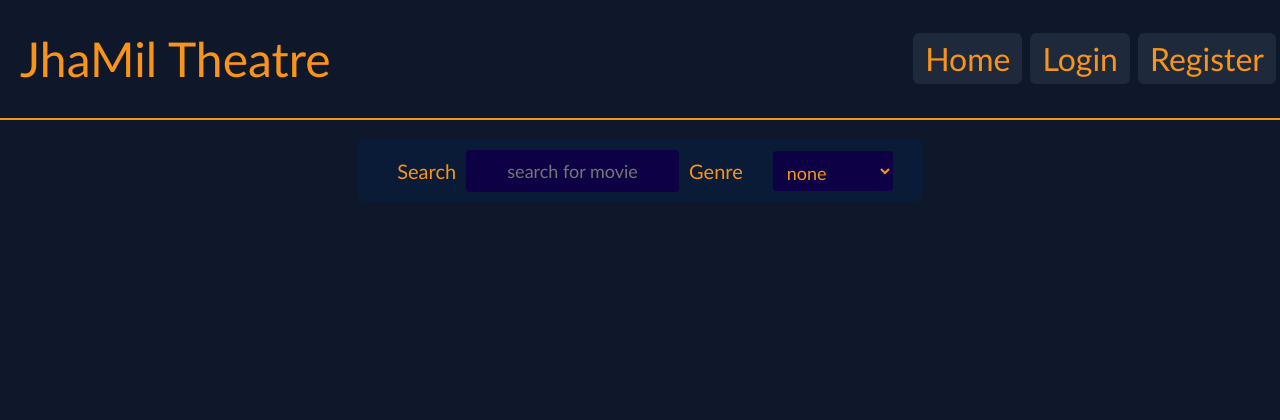
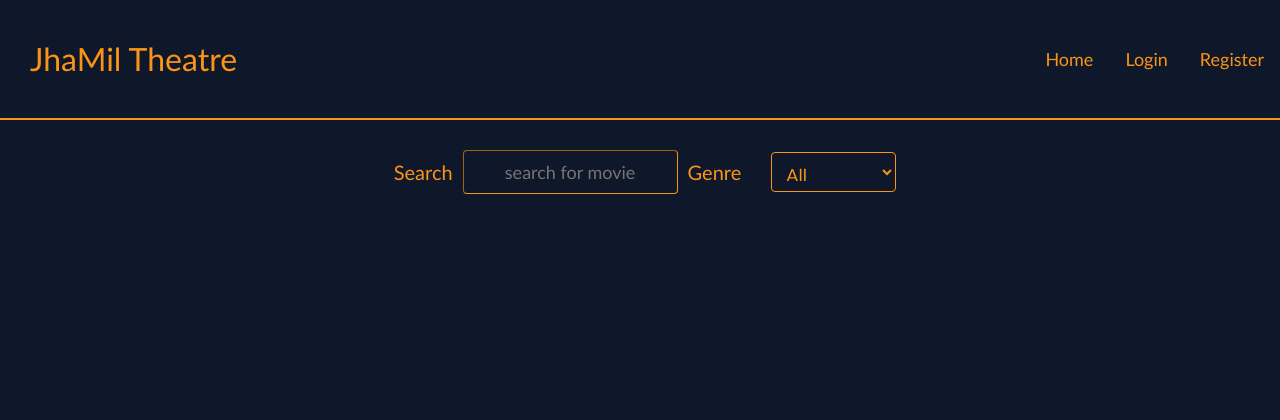
Before and after one commit to Milky066/Theatre_Website_Project, a PHP site: page /theatre_Website_Project/ in a window 1280 px wide. Shown: the top 420 px of the page. Run offline with PHP 8.4, Linux system fonts and the light colour scheme; data that the repository does not hold is empty.

Commit message:
minor changes

```diff
--- a/Styles/global.css
+++ b/Styles/global.css
@@ -4,7 +4,7 @@
 }
 
 header {
-  font-size: xx-large;
+  font-size: large;
   height: 15%;
 }
 
@@ -71,7 +71,7 @@ body {
   margin-right: 4px;
   border: none;
   border-radius: 6px;
-  background-color: rgb(30 41 59);
+  /* background-color: rgb(30 41 59); */
   padding: 6px 12px 6px 12px;
   transition: 0.5s ease-in-out;
 }
@@ -83,8 +83,8 @@ body {
 
 .navbar-left-panel {
   width: max-content;
-  font-size: xxx-large;
-  padding-left: 20px;
+  font-size: xx-large;
+  padding-left: 30px;
 }
 
 footer {
@@ -136,11 +136,12 @@ input[tyoe="submit"] {
 }
 
 input[type="text"] {
-  background-color: rgb(13, 0, 69);
+  background-color:  rgb(15 23 42);
   color: #F99417;
   font-size: large;
   border-radius: 4px;
-  border-style: none;
+  border-width: 1px;
+  border-color: #F99417 ;
   text-align: center;
   height: 40px;
 }
@@ -150,7 +151,7 @@ input[type="text"] {
   justify-content: center;
   align-items: center;
   margin: 20px auto 20px auto;
-  background: rgb(9 27 54);
+  /* background: rgb(9 27 54); */
   padding: 10px 30px 10px 30px;
   width: max-content;
   border-radius: 8px;
@@ -163,11 +164,12 @@ input[type="text"] {
 }
 
 select {
-  background-color: rgb(13, 0, 69);
+  background-color: rgb(15 23 42);
   color: #F99417;
   font-size: large;
   border-radius: 4px;
-  border-width: 0px;
+  border-width: 1px;
+  border-color: #F99417 ;
   margin-left: 20px;
   padding: 10px;
   height: 40px;
--- a/Styles/movieCard.css
+++ b/Styles/movieCard.css
@@ -1,6 +1,6 @@
 .movie-card {
     width: 200px;
-    height: fit-content;
+    height: 350px;
     background-color: rgb(51 65 85);
     margin: 15px;
     text-align: center;
@@ -8,7 +8,6 @@
     padding-bottom: 1rem;
     cursor: pointer;
     transition: 0.5s ease-in-out;
-    border: 2px solid #464646;
     border-radius: 4px;
     padding-top: 20px;
 }
--- a/index.php
+++ b/index.php
@@ -47,13 +47,13 @@ $conn = connectDB();
       <input name="search" id="search" type="text" placeholder="search for movie" oninput="refreshMovieList(this)"></input>
       <label for="genre">Genre</label>
       <select name="genre" id="genre" onchange="refreshMovieList(this)">
-        <option value="none">none</option>
-        <option value="action">action</option>
-        <option value="adventure">adventure</option>
-        <option value="drama">drama</option>
-        <option value="fantasy">fantasy</option>
-        <option value="romance">romance</option>
-        <option value="comedy">comedy</option>
+        <option value="all">All</option>
+        <option value="action">Action</option>
+        <option value="adventure">Adventure</option>
+        <option value="drama">Drama</option>
+        <option value="fantasy">Fantasy</option>
+        <option value="romance">Romance</option>
+        <option value="comedy">Comedy</option>
       </select>
     </div>
     <div id="movie-card-container" style="display: flex; flex-wrap: wrap; justify-content: center; align-items: center;">
```
